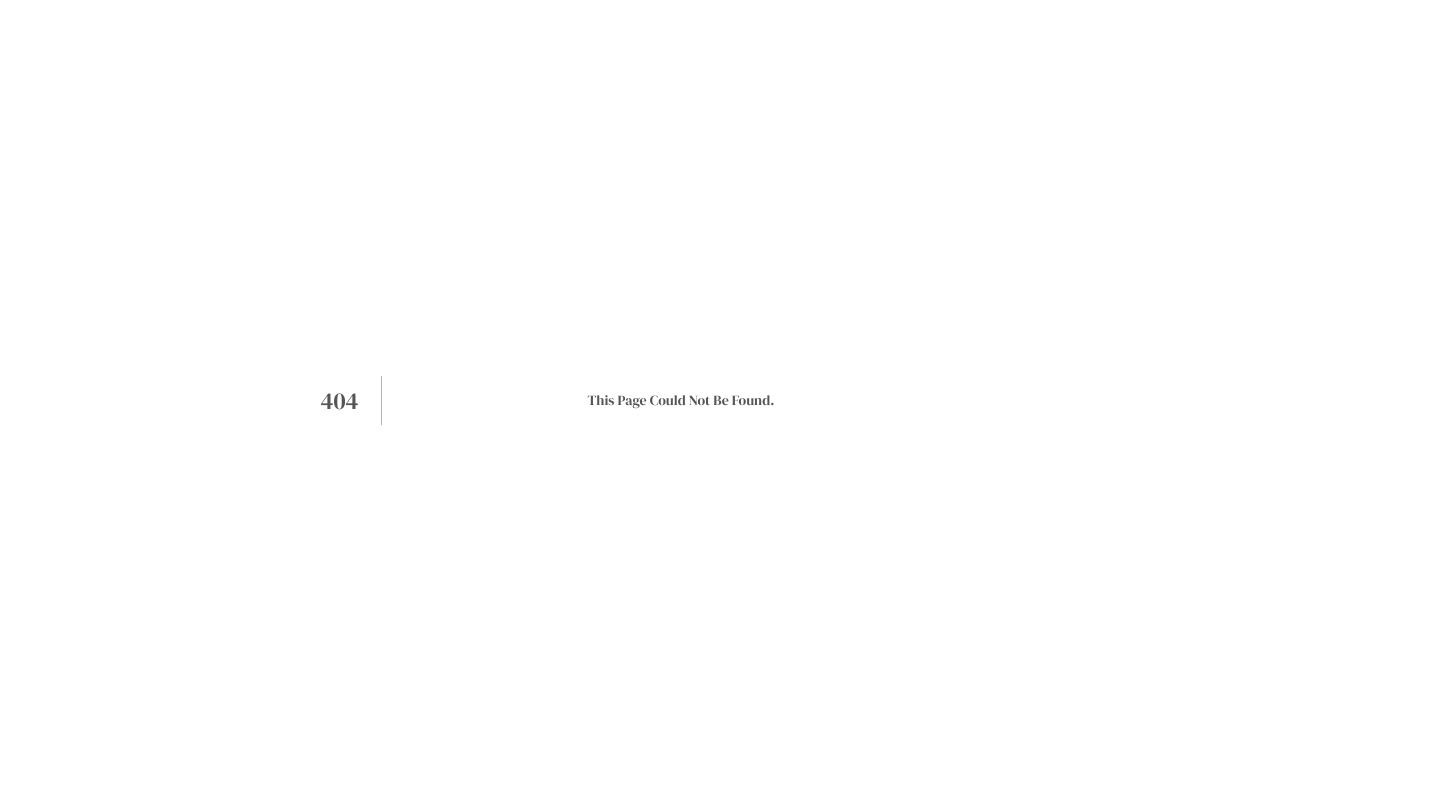
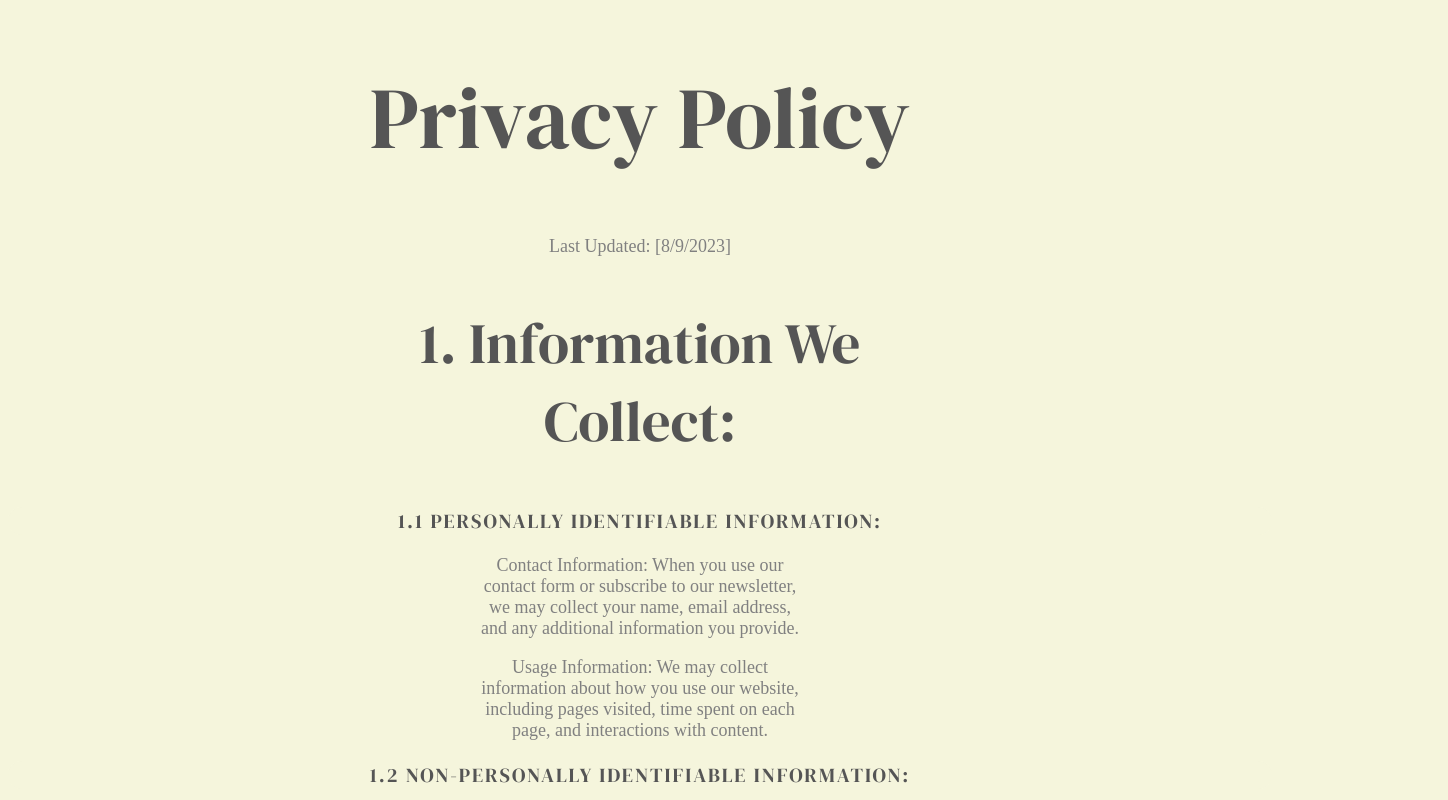
Before and after one commit to Joey-Yannuzzi/IS218-Final, a Next.js app: page /privacy in a window 1280 px wide. Before the commit this address had no page. Shown: the top 800 px of the page, 1448 px wide, since content can reach past the window. Built offline with nearby package versions, Linux system fonts and the light colour scheme; a web font is replaced by a local one.

Commit message:
added privacy policy

```diff
--- a/components/footer.js
+++ b/components/footer.js
@@ -8,6 +8,6 @@ export default function Footer()
         <Link class = "privacy" href = "/">back to homepage</Link>
         <Link href = "https://github.com"><Image class = "footLink" src = "/images/Github.png" width = {46.97} height = {47}/></Link>
         <Link href = "https://linkedin.com"><Image class = "footLink" src = "/images/Linkedin.png" width = {46.97} height = {47}/></Link>
-        <Link href = "#" class = "privacy">privacy policy</Link>
+        <Link href = "/privacy" class = "privacy">privacy policy</Link>
     </footer>);
 }
--- /dev/null
+++ b/pages/privacy.js
@@ -0,0 +1,52 @@
+import Layout from '../components/layout';
+import Footer from '../components/footer';
+
+export default function PrivacyPolicyPage(){
+    return (
+        <div>
+            <Layout></Layout>
+
+            <header>
+                <h1>Privacy Policy</h1>
+                <p>Last Updated: [8/9/2023]</p>
+            </header>
+            <main>
+                <h2>1. Information We Collect:</h2>
+
+                <h3 class = "policy">1.1 Personally Identifiable Information:</h3>
+                <p>Contact Information: When you use our contact form or subscribe to our newsletter, we may collect your name, email address, and any additional information you provide.</p>
+                <p>Usage Information: We may collect information about how you use our website, including pages visited, time spent on each page, and interactions with content.</p>
+
+                <h3 class = "policy">1.2 Non-Personally Identifiable Information:</h3>
+                <p>Cookies: Like many websites, we use cookies to enhance your browsing experience. Cookies are small data files that are stored on your device and help us understand your preferences and usage patterns.</p>
+                <p>Log Files: Our web server automatically records certain information when you visit our website. This may include your IP address, browser type, referring/exit pages, and operating system.</p>
+
+                <h2>2. How We Use Your Information:</h2>
+                <p>We use the collected information for various purposes, including responding to your inquiries and providing the services you request, sending you updates and newsletters, analyzing website usage, and monitoring unauthorized activities.</p>
+
+                <h2>3. Data Sharing and Disclosure:</h2>
+                <p>We do not sell, trade, or otherwise transfer your personally identifiable information to third parties. However, we may share non-personally identifiable information with analytics and service providers.</p>
+
+                <h2>4. Your Choices:</h2>
+                <p>You have the right to opt out of receiving promotional emails, disable cookies, and access, correct, or delete your personally identifiable information.</p>
+
+                <h2>5. Data Security:</h2>
+                <p>We implement reasonable security measures to protect your personal information from unauthorized access, alteration, disclosure, or destruction.</p>
+
+                <h2>6. External Links:</h2>
+                <p>Our website may contain links to external sites. We are not responsible for their content and practices.</p>
+
+                <h2>7. Children's Privacy:</h2>
+                <p>Our website is not intended for children under 13. We do not knowingly collect personal information from children.</p>
+
+                <h2>8. Changes to this Privacy Policy:</h2>
+                <p>We may update our Privacy Policy. Any changes will be posted on this page.</p>
+
+                <h2>9. Contact Us:</h2>
+                <p>If you have questions or concerns, contact us at [contact email address].</p>
+            </main>
+
+            <Footer></Footer>
+        </div>
+    );
+};
--- a/styles/global.css
+++ b/styles/global.css
@@ -63,6 +63,20 @@ h3
     border-radius: 11.75rem;
     background: var(--primary-color);
     color: var(--button-text-color);
+    text-align: center;
+    font-family: var(--font-family);
+    font-size: 1.25rem;
+    font-style: normal;
+    font-weight: 400;
+    line-height: normal;
+    letter-spacing: 0.125rem;
+    text-transform: uppercase;
+}
+
+.policy
+{
+    background: var(--background-color);
+    color: var(--primary-color);
     text-align: center;
     font-family: var(--font-family);
     font-size: 1.25rem;
```
